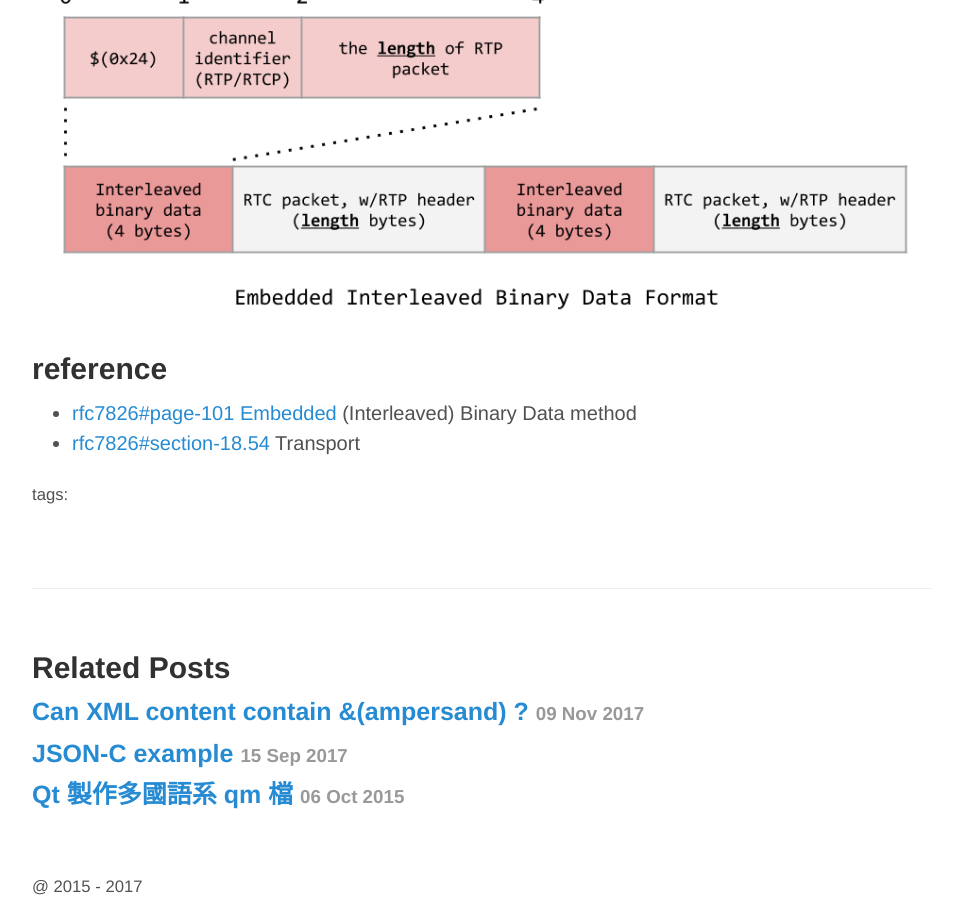
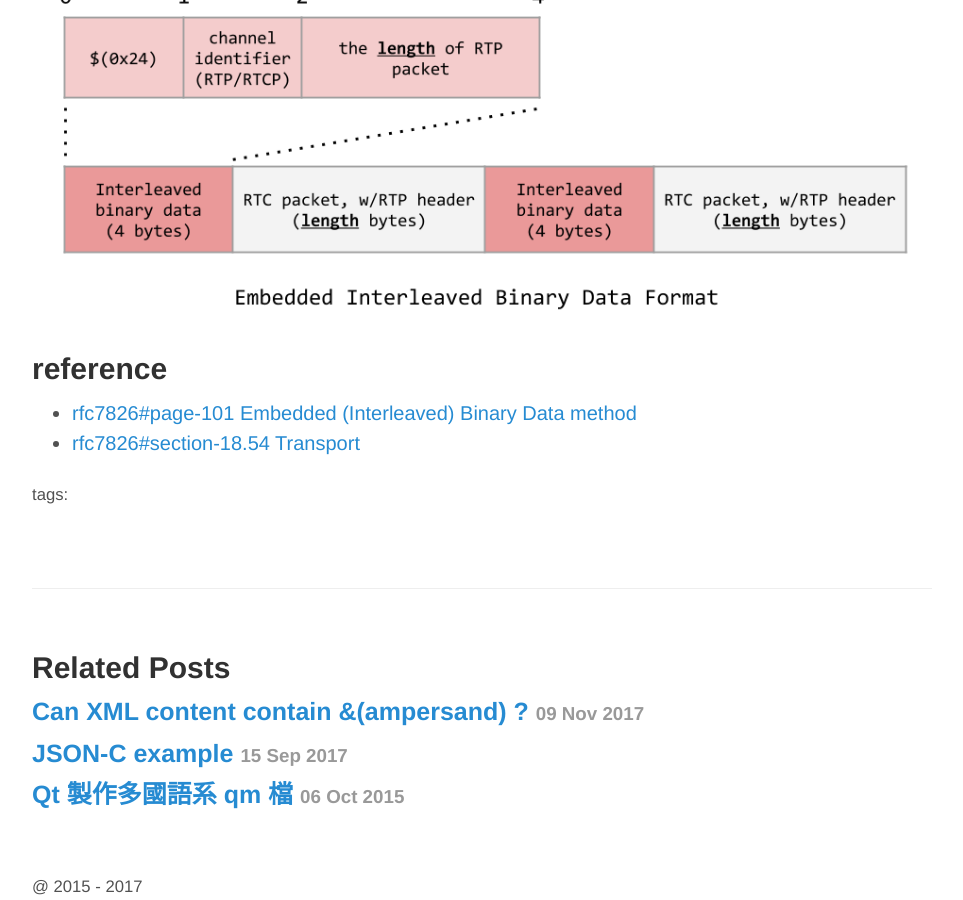
Before and after one commit to lightDer/lightder.github.io, a Jekyll site: the page built from _posts/2017-11-22-rtsp-embedded-interleaved-binary-data-format.md, in a window 1280 px wide and 900 px high, scrolled down 1245 px. Shown: the whole window, without its empty margins (158-1121 px from the left). Built offline with Jekyll 4.4.1, drawn with Linux system fonts in a browser that asks for light colours.

```diff
--- a/_posts/2017-11-22-rtsp-embedded-interleaved-binary-data-format.md
+++ b/_posts/2017-11-22-rtsp-embedded-interleaved-binary-data-format.md
@@ -41,5 +41,5 @@ S->C: $006{2 octet length}{"length" octets  RTCP packet}
 
 ## reference
 
-- [rfc7826#page-101 Embedded](https://tools.ietf.org/html/rfc7826#page-101) (Interleaved) Binary Data method
-- [rfc7826#section-18.54](https://tools.ietf.org/html/rfc7826#section-18.54) Transport
+- [rfc7826#page-101 Embedded (Interleaved) Binary Data method](https://tools.ietf.org/html/rfc7826#page-101)
+- [rfc7826#section-18.54 Transport](https://tools.ietf.org/html/rfc7826#section-18.54)
```
